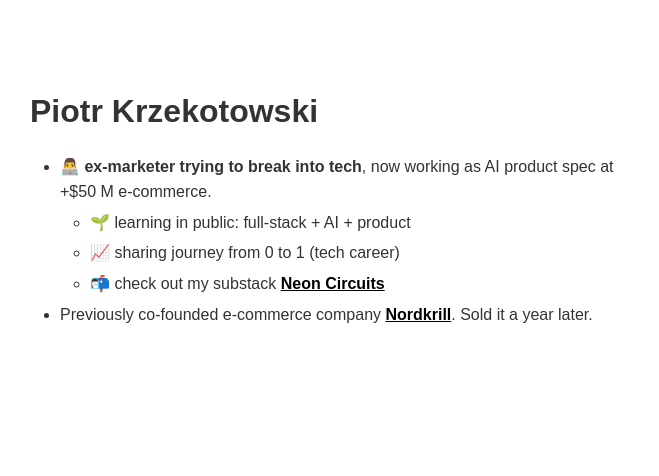
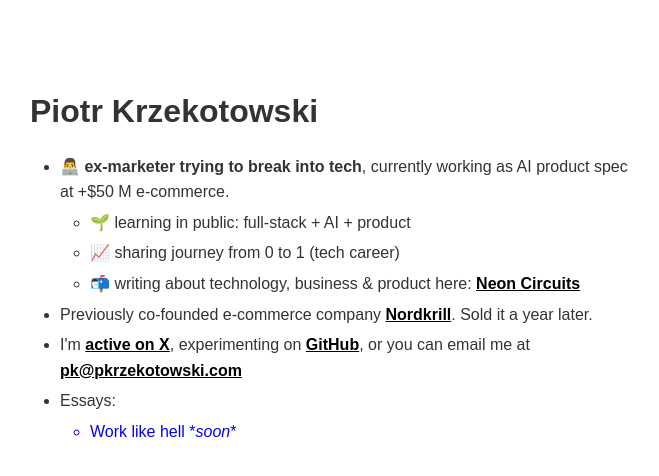
Before and after one commit to pkrzekotowski/pkrzekotowski.github.io, a Jekyll site: the page built from index.markdown, in a window 1280 px wide. Shown: the top 476 px of the page, without its empty margins (310-969 px from the left). Built offline with Jekyll 4.4.1, drawn with Linux system fonts in a browser that asks for light colours.

Commit message:
updated website design

```diff
--- a/_layouts/minimalist.html
+++ b/_layouts/minimalist.html
@@ -28,20 +28,27 @@
             text-decoration: underline;
             font-weight: bold;
         }
+        .essay {
+            color: blue;
+        }
     </style>
 </head>
 <body>
     <div class="main-content">
     <h1>Piotr Krzekotowski</h1>
     <ul>
-        <li>👨‍💻 <b>ex-marketer trying to break into tech</b>, now working as AI product spec at +$50 M e-commerce.</li>
+        <li>👨‍💻 <b>ex-marketer trying to break into tech</b>, currently working as AI product spec at +$50 M e-commerce.</li>
         <ul>
             <li>🌱 learning in public: full-stack + AI + product</li>
             <li>📈 sharing journey from 0 to 1 (tech career)</li>
-            <li>📬 check out my substack <a href="https://neoncircuits.substack.com/">Neon Circuits</a></li>
+            <li>📬 writing about technology, business & product here: <a href="https://neoncircuits.substack.com/">Neon Circuits</a></li>
         </ul>
-        <li> Previously co-founded e-commerce company <a hrefs="https://www.instagram.com/nordkrillpl/">Nordkrill</a>. Sold it a year later.</li>
-
+        <li>Previously co-founded e-commerce company <a href="https://www.instagram.com/nordkrillpl/">Nordkrill</a>. Sold it a year later.</li>
+        <li>I'm <a href="https://x.com/krzekotowskip">active on X</a>, experimenting on <a href="https://github.com/pkrzekotowski">GitHub</a>, or you can email me at <a href="mailto:pk@pkrzekotowski.com">pk@pkrzekotowski.com</a></li>
+        <li>Essays:</li>
+        <ul>
+            <li class="essay">Work like hell *<i>soon</i>*</li>
+        </ul>
     </div>
 </body>
 </html>
```
Also changed, not shown: _posts/2024-08-30-welcome-to-jekyll.markdown (deleted, +0 -29 lines), _posts/work-like-hell.md (added, +4 -0 lines).
